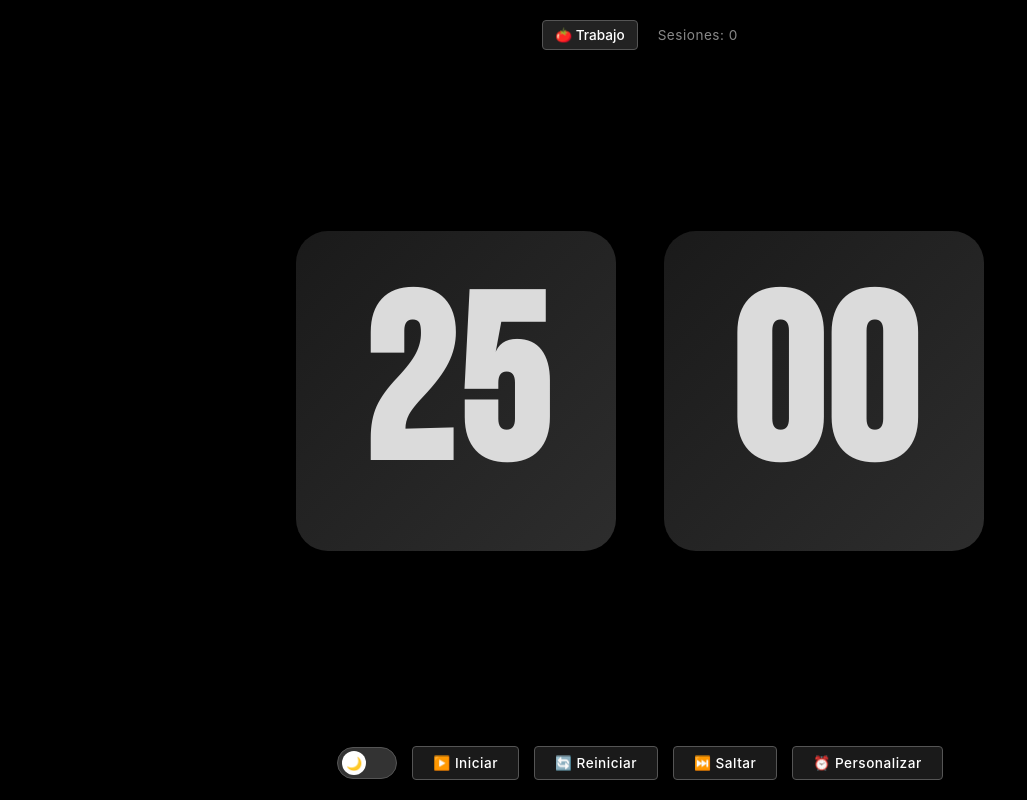
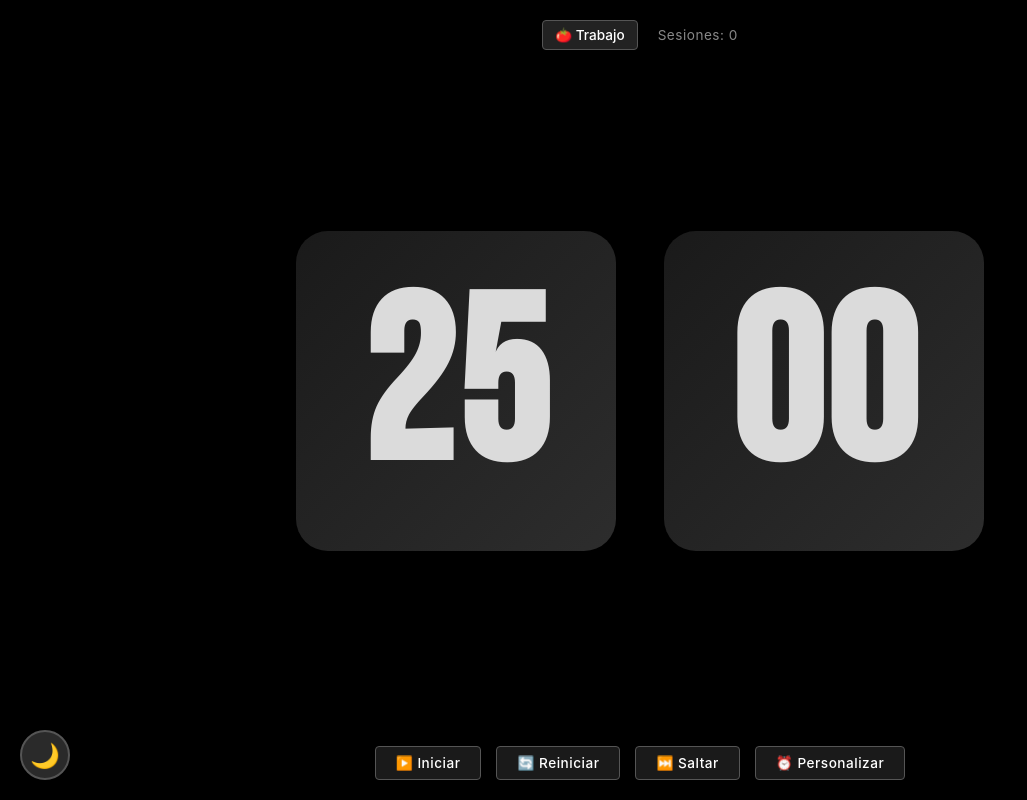
Before and after one commit to carlosyalberto/Pomodoro-Bot, a React (Vite) app: page / in a window 1280 px wide. Shown: the whole page, without its empty margins (0-1027 px from the left). Built offline with nearby package versions, Linux system fonts and the light colour scheme.

Commit message:
Boton tema claro/oscuro en esquina

```diff
--- a/src/components/SessionController.css
+++ b/src/components/SessionController.css
@@ -7,84 +7,39 @@
   margin-top: 10px;
 }
 
-.theme-toggle-container {
+.theme-toggle {
+  position: fixed;
+  bottom: 20px;
+  left: 20px;
+  width: 50px;
+  height: 50px;
+  border-radius: 50%;
+  border: 2px solid #555555;
+  background: #2a2a2a;
+  color: #ffffff;
+  font-size: 1.5rem;
+  cursor: pointer;
   display: flex;
   align-items: center;
-}
-
-.theme-toggle {
-  position: relative;
-  width: 60px;
-  height: 32px;
-  background: #333333;
-  border: 1px solid #555555;
-  border-radius: 16px;
-  cursor: pointer;
+  justify-content: center;
   transition: all 0.3s ease;
-  padding: 0 4px;
-  display: flex;
-  align-items: center;
-  overflow: hidden;
+  padding: 0;
+  font-family: -apple-system, BlinkMacSystemFont, 'SF Pro Text', 'SF Pro Display', 'Helvetica Neue', Arial, sans-serif;
+  z-index: 100;
 }
 
 .theme-toggle.light {
-  background: #cccccc;
-  border-color: #999999;
+  background: #e8e8e8;
+  border-color: #888888;
 }
 
-.toggle-circle {
-  position: absolute;
-  width: 24px;
-  height: 24px;
-  background: #ffffff;
-  border-radius: 50%;
-  transition: left 0.3s ease;
-  left: 4px;
-  z-index: 2;
-  display: flex;
-  align-items: center;
-  justify-content: center;
+.theme-toggle:hover {
+  transform: scale(1.05);
+  border-color: #777777;
 }
 
-.theme-toggle.light .toggle-circle {
-  left: 32px;
-}
-
-.icon {
-  display: inline-flex;
-  align-items: center;
-  justify-content: center;
-  font-size: 0.8rem;
-  position: absolute;
-  transition: opacity 0.3s ease;
-}
-
-.icon.moon {
-  opacity: 1;
-}
-
-.icon.sun {
-  opacity: 0;
-}
-
-.theme-toggle.light .icon.moon {
-  opacity: 0;
-}
-
-.theme-toggle.light .icon.sun {
-  opacity: 1;
-}
-
-.toggle-label {
-  position: relative;
-  font-size: 0.9rem;
-  transition: transform 0.3s ease;
-  width: 100%;
-  display: flex;
-  justify-content: space-between;
-  padding: 0 6px;
-  z-index: 1;
-  font-family: -apple-system, BlinkMacSystemFont, 'SF Pro Text', 'SF Pro Display', 'Helvetica Neue', Arial, sans-serif;
+.session-controller.light .theme-toggle:hover {
+  border-color: #666666;
 }
 
 .control-btn {
--- a/src/components/SessionController.jsx
+++ b/src/components/SessionController.jsx
@@ -3,18 +3,13 @@ import './SessionController.css'
 export default function SessionController({ isRunning, onToggle, onReset, onSkip, isDarkMode, onThemeToggle, onOpenSettings, workDuration, breakDuration }) {
   return (
     <div className={`session-controller ${isDarkMode ? 'dark' : 'light'}`}>
-      <div className="theme-toggle-container">
       <button
         className={`theme-toggle ${isDarkMode ? 'dark' : 'light'}`}
         onClick={onThemeToggle}
         title={isDarkMode ? 'Modo claro' : 'Modo oscuro'}
       >
-          <span className="toggle-circle">
-            <span className="icon moon">🌙</span>
-            <span className="icon sun">☀️</span>
-          </span>
+        {isDarkMode ? '🌙' : '☀️'}
       </button>
-      </div>
 
       <button
         className="control-btn play-pause ${isRunning ? 'playing' : ''}"
```
Lines whose indentation alone changed are shown as unchanged.
